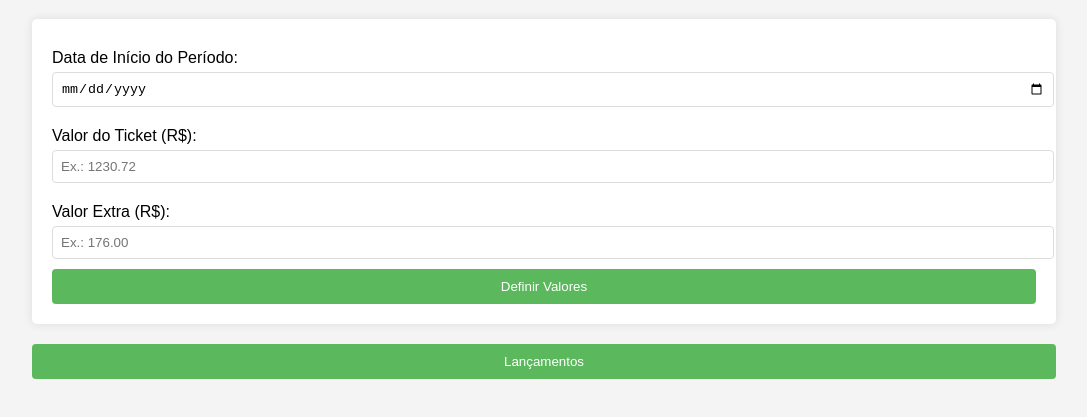
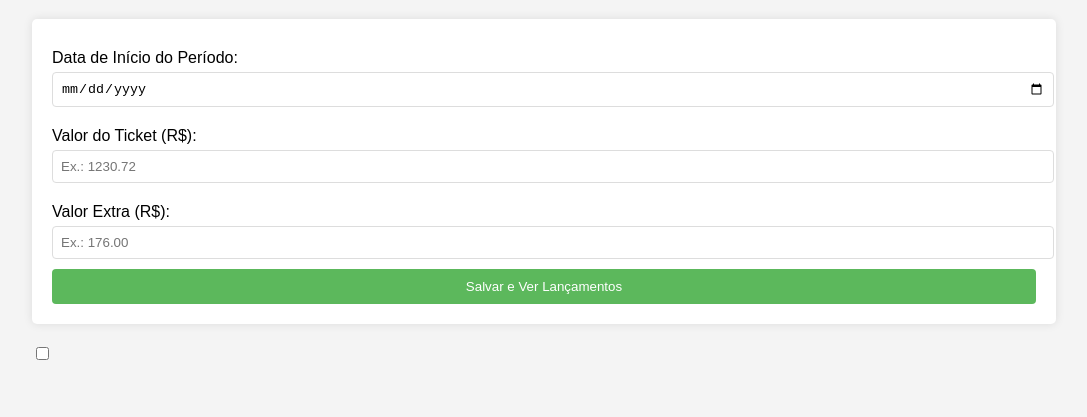
Before and after one commit to vini-mello/controle-financeiro, a plain HTML site: page index.html in a window 1280 px wide. Shown: the part 81-498 px from the top of the page, without its empty margins (96-1183 px from the left). Drawn offline with Linux system fonts and the light colour scheme.

Commit message:
Update index.html

```diff
--- a/index.html
+++ b/index.html
@@ -1 +1 @@
-<!DOCTYPE html><html lang="pt-BR"><head><meta charset="UTF-8"><meta name="viewport" content="width=device-width, initial-scale=1.0"><title>Configuração - Controle Financeiro</title><link rel="stylesheet" href="styles.css"></head><body><div class="container"><h1>Configuração do Período</h1><div class="form"><label for="dataInicio">Data de Início do Período:</label><input type="date" id="dataInicio"><label for="ticket">Valor do Ticket (R$):</label><input type="number" id="ticket" step="0.01" placeholder="Ex.: 1230.72"><label for="extra">Valor Extra (R$):</label><input type="number" id="extra" step="0.01" placeholder="Ex.: 176.00"><button onclick="definirValores()">Definir Valores</button></div><button onclick="irParaLancamentos()">Lançamentos</button></div><script src="script.js"></script></body></html>
+<!DOCTYPE html><html lang="pt-BR"><head><meta charset="UTF-8"><meta name="viewport" content="width=device-width, initial-scale=1.0"><title>Configuração - Controle Financeiro</title><link rel="stylesheet" href="styles.css"></head><body><div class="container"><h1>Configuração do Período</h1><div class="form"><label for="dataInicio">Data de Início do Período:</label><input type="date" id="dataInicio"><label for="ticket">Valor do Ticket (R$):</label><input type="number" id="ticket" step="0.01" placeholder="Ex.: 1230.72"><label for="extra">Valor Extra (R$):</label><input type="number" id="extra" step="0.01" placeholder="Ex.: 176.00"><button onclick="salvarEIrParaLancamentos()">Salvar e Ver Lançamentos</button></div><div class="dark-mode-toggle"><input type="checkbox" id="darkModeToggle" onclick="toggleDarkMode()"><label for="darkModeToggle"></label></div></div><script src="script.js"></script></body></html>
```
